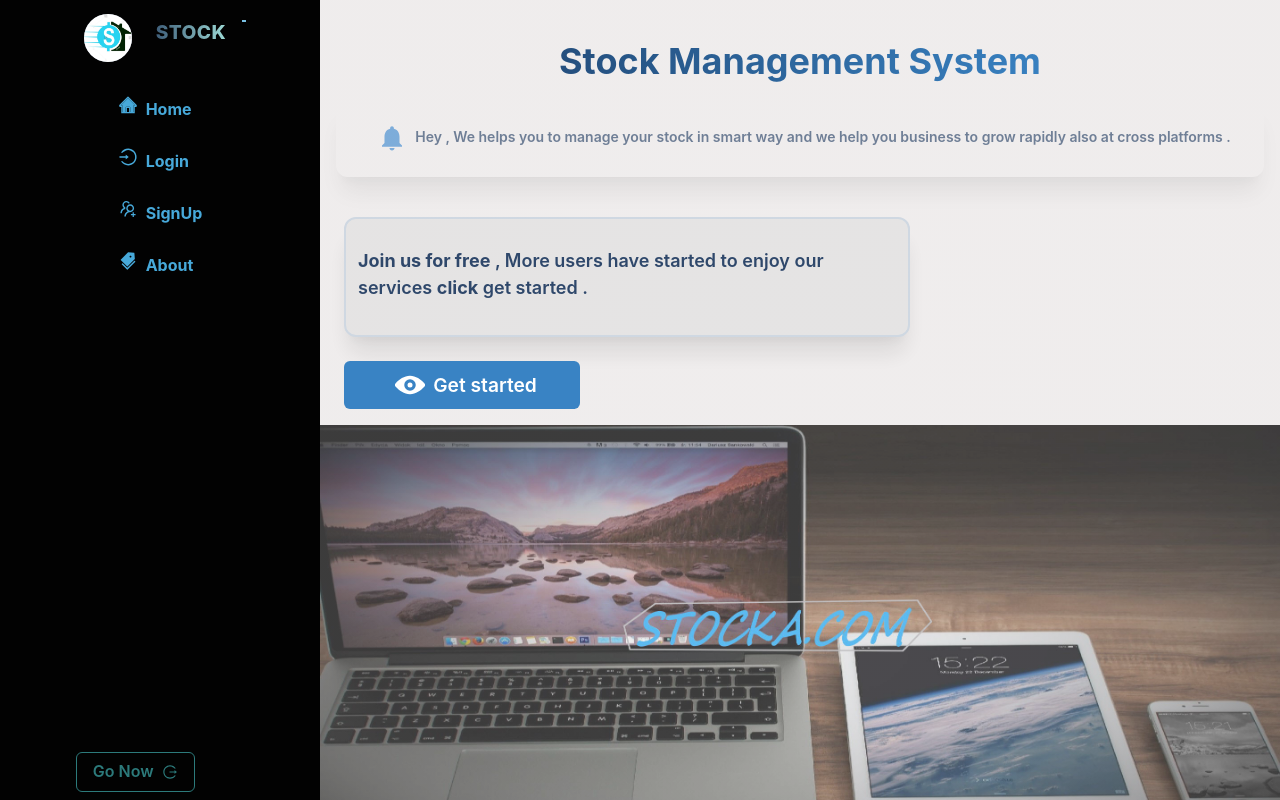
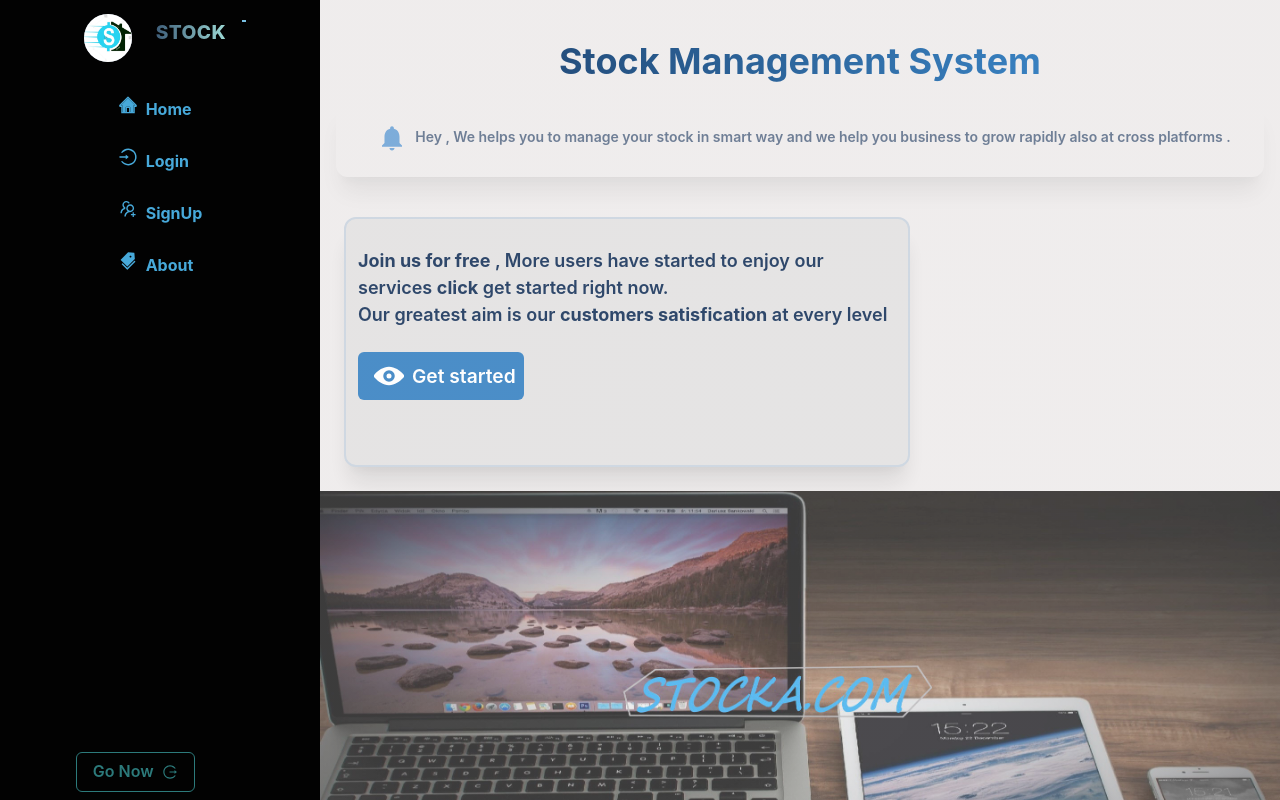
Before and after one commit to Thierry-Chain/stocka, a React (Create React App) app: page / in a window 1280 px wide. Built offline with nearby package versions, Linux system fonts and the light colour scheme; no server answers.

Commit message:
moved 'get started ' action button in section above it initial position and next is fixing ui issues in 'about us' page

```diff
--- a/src/components/Home.jsx
+++ b/src/components/Home.jsx
@@ -59,11 +59,11 @@ export default function Home() {
           </Text>
         </Box>
       </Flex>
-      <Flex p="2" flexDir="column">
+      <Flex p="2">
         <Box
           bg="#e4e3e3"
           border="2px"
-          h="120px"
+          h={['250px', '220px', '250px']}
           rounded="xl"
           shadow="xl"
           m="4"
@@ -71,30 +71,32 @@ export default function Home() {
           opacity="0.9"
           borderColor="gray.300"
           color="blue.900"
-          w={['90%', '60%']}
+          w={['90%', '85%', '60%']}
         >
           <Text mt="4" fontSize={['sm', 'lg']} fontWeight="semibold">
             <b>Join us for free</b> , More users have started to enjoy our
-            services <b>click</b> get started .
+            services <b>click</b> get started right now.
+            <br /> Our greatest aim is our <b>customers satisfication</b> at
+            every level
           </Text>
-        </Box>
+
           <Link to="/login">
             <Button
               bg="#3983c4"
               color="white"
               size={['md']}
-            px="1.5"
-            mx="4"
-            w={['40%', '25%']}
-            my="2"
-            py="6"
+              px="2"
+              wxh={['80%', '40%', '30%']}
+              mt="6"
+              py={['4', '6']}
               _hover={{ color: 'white', bg: '#47a9da' }}
-            fontSize="larger"
+              fontSize={['sm', 'md', 'larger']}
             >
               <ViewIcon mx="2" fontSize="3xl" />
               Get started
             </Button>
           </Link>
+        </Box>
       </Flex>
       <Box m="0" p="0" minW="full">
         <Image
```
Lines whose indentation alone changed are shown as unchanged.
